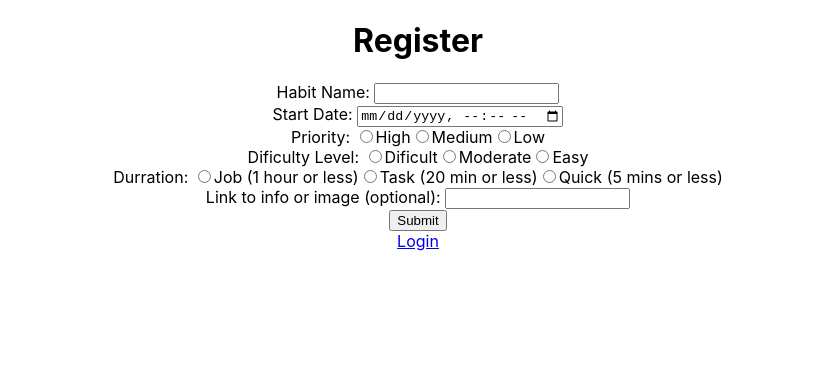
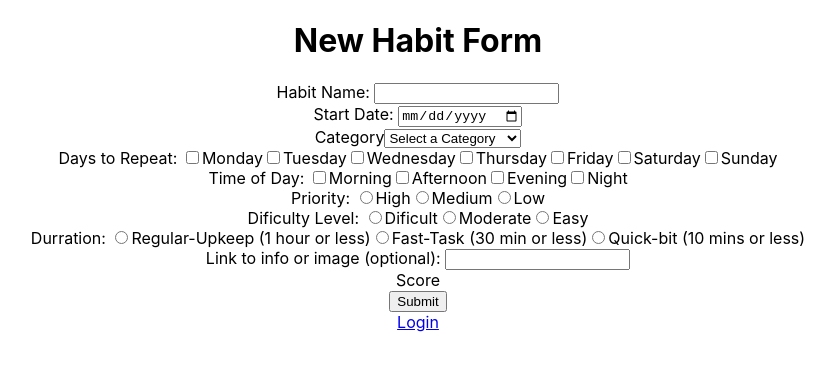
Before and after one commit to JeanPeel/HabitNexus, a React (Create React App) app: page /form in a window 1280 px wide. Shown: the top 370 px of the page, without its empty margins (222-1057 px from the left). Built offline with nearby package versions, Linux system fonts and the light colour scheme.

Commit message:
added to the habit form

```diff
--- a/src/pages/form.js
+++ b/src/pages/form.js
@@ -6,47 +6,99 @@ class Form extends Component {
     render() {
         return (
             <div>
-                <h1>Register</h1>
+                <h1>New Habit Form</h1>
                 <form action="/register" method="POST">
                     <div>
                         <label for="text">Habit Name: </label>
                         <input type="text" />
                     </div>
                     <div>
-                        <label for="datetime-local">Start Date: </label>
-                        <input type="datetime-local" />
+                        <label for="date" >Start Date: </label>
+                        <input type="date" />
+                    </div>
+                    <div>
+                        <label for="cars">Category</label>
+                        <select name="cars" id="cars">
+                        <option value="close_friends">Select a Category</option>
+                            <option value="close_friends">Close Friends</option>
+                            <option value="entertainment">Entertainment</option>
+                            <option value="exercise">Exercise</option>
+                            <option value="family">Family</option>
+                            <option value="finances">Finances</option>
+                            <option value="food">Food</option>
+                            <option value="grooming">Grooming</option>
+                            <option value="health">Health</option>
+                            <option value="hobby">Hobby</option>
+                            <option value="home">Home</option>
+                            <option value="mental_health">Mental Health</option>
+                            <option value="pets">Pets</option>
+                            <option value="school">School</option>
+                            <option value="shopping">Shopping</option>
+                            <option value="social_connections">Social Connections</option>
+                            <option value="spiritual">Spiritual</option>
+                            <option value="work">Work</option>
+                        </select>
+                    </div>
+                    <div>
+                        <label for="priority" >Days to Repeat: </label>
+                        <input type="checkbox" id="monday" name="weekday" value="1" />
+                        <label for="monday">Monday</label>
+                        <input type="checkbox" id="tuesday" name="weekday" value="2" />
+                        <label for="tuesday">Tuesday</label>
+                        <input type="checkbox" id="wednesday" name="weekday" value="3" />
+                        <label for="wednesday">Wednesday</label>
+                        <input type="checkbox" id="thursday" name="weekday" value="4" />
+                        <label for="thursday">Thursday</label>
+                        <input type="checkbox" id="friday" name="weekday" value="5" />
+                        <label for="friday">Friday</label>
+                        <input type="checkbox" id="saturday" name="weekday" value="6" />
+                        <label for="saturday">Saturday</label>
+                        <input type="checkbox" id="sunday" name="weekday" value="7" />
+                        <label for="sunday">Sunday</label>
+                    </div>
+                    <div>
+                        <label for="priority" >Time of Day: </label>
+                        <input type="checkbox" id="morning" name="daytime" value="8.1" />
+                        <label for="morning">Morning</label>
+                        <input type="checkbox" id="afternoon" name="weekday" value="8.2" />
+                        <label for="afternoon">Afternoon</label>
+                        <input type="checkbox" id="evening" name="weekday" value="8.3" />
+                        <label for="evemomg">Evening</label>
+                        <input type="checkbox" id="night" name="weekday" value="8.4" />
+                        <label for="night">Night</label>
                     </div>
                     <div>
                         <label for="priority" >Priority: </label>
-                        <input type="radio" id="High" name="priority" value="31" />
-                        <label for="High">High</label>
-                        <input type="radio" id="Medium" name="priority" value="21" />
-                        <label for="Medium">Medium</label>
-                        <input type="radio" id="Low" name="priority" value="11" />
-                        <label for="Low">Low</label>
+                        <input type="radio" id="high" name="priority" value="31" />
+                        <label for="high">High</label>
+                        <input type="radio" id="medium" name="priority" value="21" />
+                        <label for="medium">Medium</label>
+                        <input type="radio" id="low" name="priority" value="11" />
+                        <label for="low">Low</label>
                     </div>
                     <div>
                         <label for="dificulty" >Dificulty Level: </label>
-                        <input type="radio" id="Dificult" name="priority" value="32" />
-                        <label for="Dificult">Dificult</label>
-                        <input type="radio" id="Moderate" name="priority" value="22" />
-                        <label for="Moderate">Moderate</label>
-                        <input type="radio" id="Easy" name="priority" value="12" />
-                        <label for="Easy">Easy</label>
+                        <input type="radio" id="dificult" name="priority" value="32" />
+                        <label for="dificult">Dificult</label>
+                        <input type="radio" id="moderate" name="priority" value="22" />
+                        <label for="moderate">Moderate</label>
+                        <input type="radio" id="easy" name="priority" value="12" />
+                        <label for="easy">Easy</label>
                     </div>
                     <div>
-                    <label for="durration" >Durration: </label>
-                        <input type="radio" id="Job" name="priority" value="60" />
-                        <label for="Job">Job (1 hour or less)</label>
-                        <input type="radio" id="Task" name="priority" value="20" />
-                        <label for="Task">Task (20 min or less)</label>
-                        <input type="radio" id="Quick" name="priority" value="5" />
-                        <label for="Quick">Quick (5 mins or less)</label>
+                        <label for="durration" >Durration: </label>
+                        <input type="radio" id="upkeep" name="priority" value="60" />
+                        <label for="upkeep">Regular-Upkeep (1 hour or less)</label>
+                        <input type="radio" id="task" name="priority" value="30" />
+                        <label for="task">Fast-Task (30 min or less)</label>
+                        <input type="radio" id="quick" name="priority" value="10" />
+                        <label for="bit">Quick-bit (10 mins or less)</label>
                     </div>
                     <div>
                         <label for="url">Link to info or image (optional): </label>
                         <input type="url" />
                     </div>
+                    <div> Score </div>
                     <button type="submit">Submit</button>
                 </form>
                 <a href="/login">Login</a>
```
